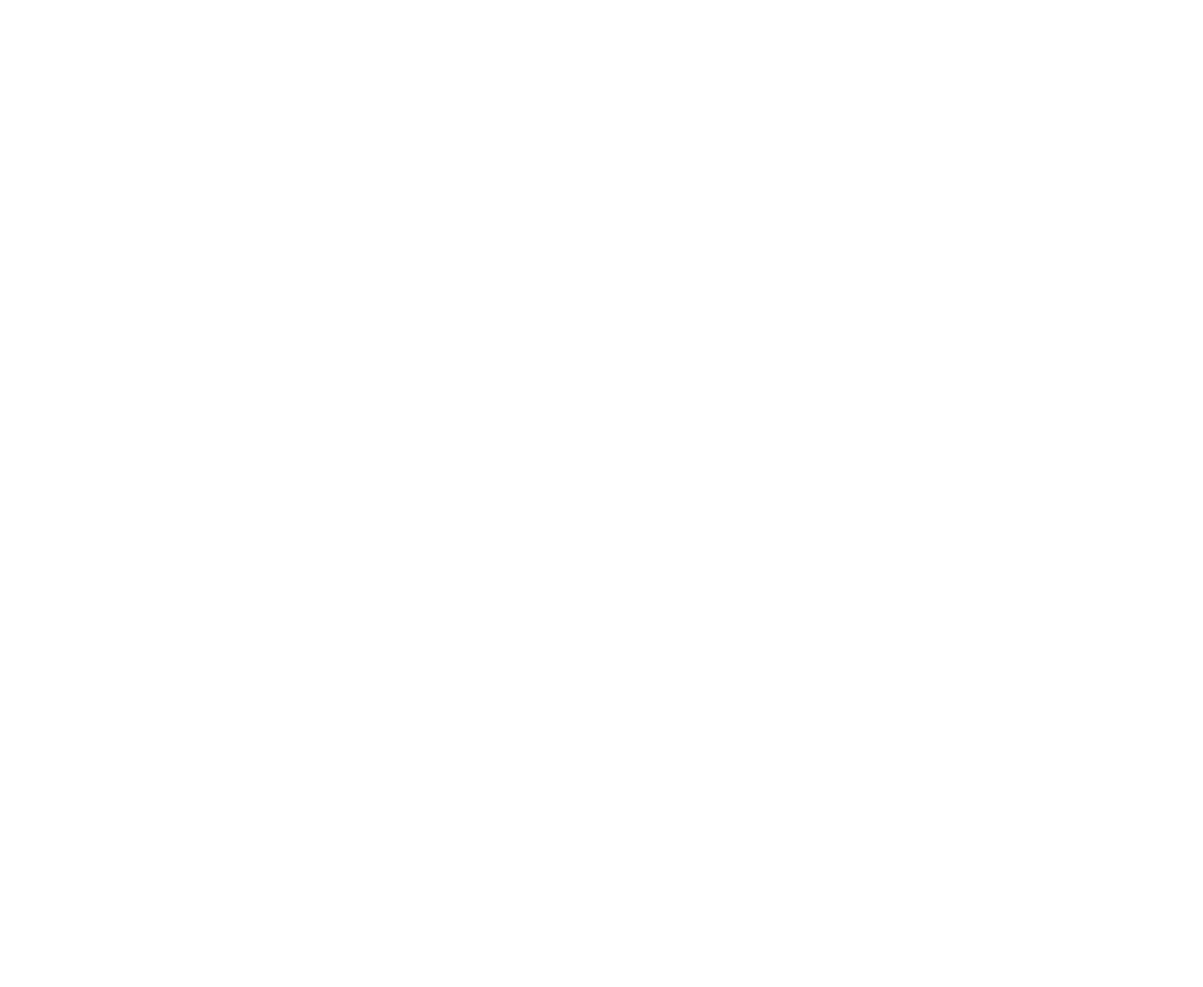
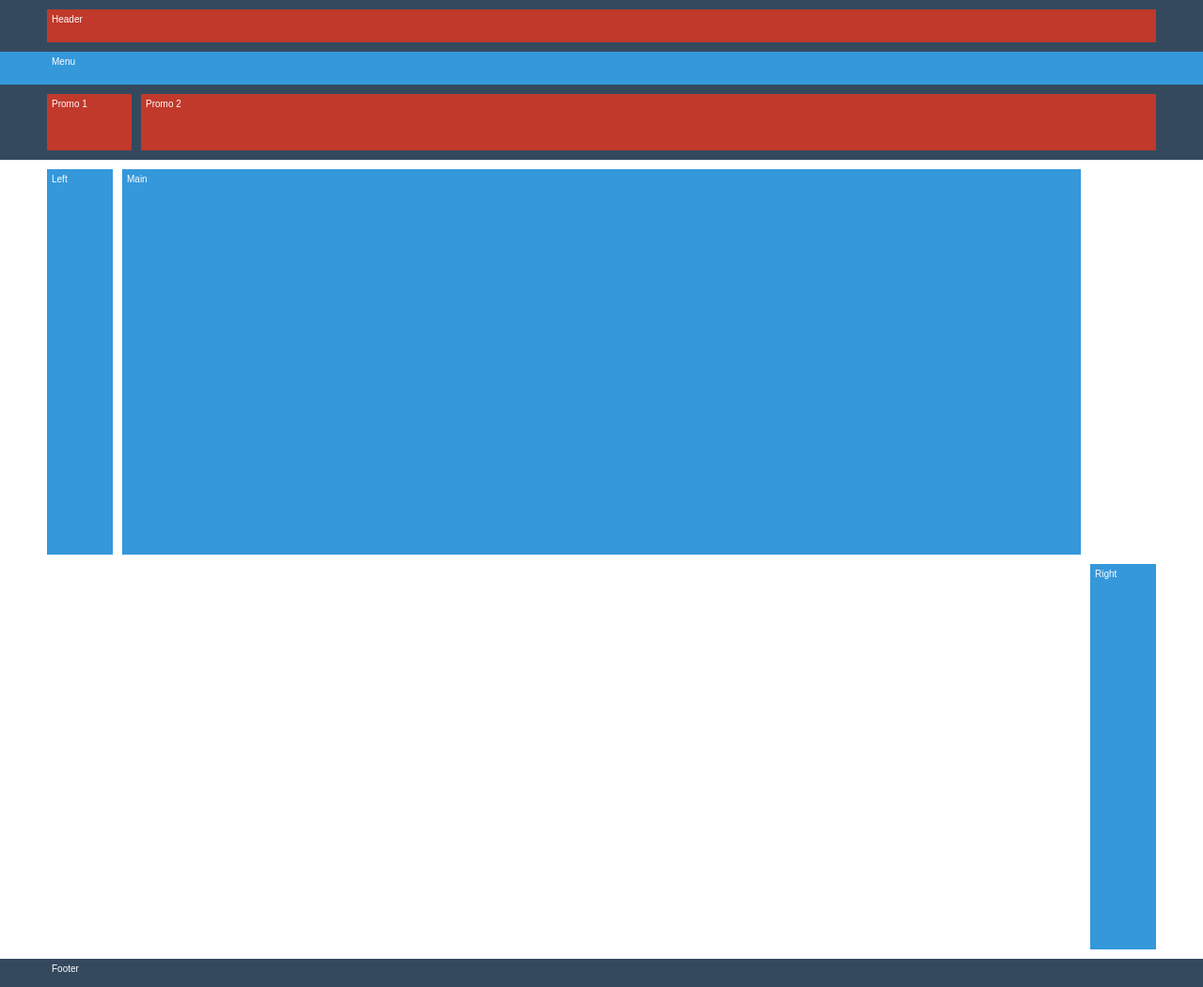
Before and after one commit to Ittisha/learn_javascript, a plain HTML site: page index.html in a window 1280 px wide. Shown: the whole page at 94% size. Before the commit the page ends 800 px from the top, so only its background shows below. Drawn offline with Linux system fonts and the light colour scheme.

Commit message:
floating blocks. Need to fix a problem with right-column.

```diff
--- /dev/null
+++ b/css/style_float.css
@@ -0,0 +1,73 @@
+html, body{
+    margin:0;
+    padding:0;
+}
+body{
+    font-family:'Arial', sans-serif;
+    font-size:10px;
+    color:white;
+    background: #34495e;
+}
+.whiteback{
+    background: white;
+}
+.layout-positioner{
+
+    margin-left:50px;
+    margin-right:50px;
+
+}
+.layout-positioner:first-child {
+    padding-top:10px;
+}
+.header, .promo{
+    background:#c0392b;
+    margin-bottom:10px;
+}
+.menu, .column{
+    background:#3498DB;
+    margin-bottom:10px;
+}
+.long-line{
+    padding-top: 5px;
+    padding-left: 55px;
+}
+.header, .footer{
+    min-height:25px;
+}
+.header, .promo, .column{
+    padding: 5px;
+}
+.menu{
+    margin-bottom: 10px;
+    min-height:30px;
+}
+.column{
+    min-height: 400px;
+}
+.promo1{
+    float:left;
+    min-height: 50px;
+    width: 80px;
+}
+.promo2{
+    margin-left: 100px;
+    min-height: 50px;
+}
+.left-column{
+    width: 60px;
+    float: left;
+}
+.right-column{
+    float: right;
+    width:60px;
+}
+.main-column{
+    margin-left: 80px;
+    margin-right: 80px;
+}
+.clearfix:after{
+    content: "";
+    clear:both;
+    display:table;
+}
--- a/index.html
+++ b/index.html
@@ -3,11 +3,28 @@
 <head>
     <meta charset="UTF-8">
     <title>Опытный полигон</title>
+    <link href="css/style_float.css" rel="stylesheet">
 </head>
 <body>
+<div class="layout-positioner">
+    <div class="header">Header</div>
+</div>
+<div class="menu long-line">Menu</div>
+<div class="layout-positioner clearfix">
+    <div class="promo promo1">Promo 1</div>
+    <div class="promo promo2">Promo 2</div>
+</div>
+<div class=" whiteback">
+    <div class="layout-positioner clearfix">
+        <div class="column left-column">Left</div>
+        <div class="column main-column">Main</div>
+        <div class="column right-column">Right</div>
+    </div>
+</div>
+<div class="footer long-line">Footer</div>
 <!--script src="script/variab.js"></script-->
 <!--script src="script/easypage.js"></script-->
 <!--script src="/learn_javascript/script/namejs.js"></script-->
-<script src="script/prime_number.js"></script>
+<!--script src="script/prime_number.js"></script-->
 </body>
 </html>
```
